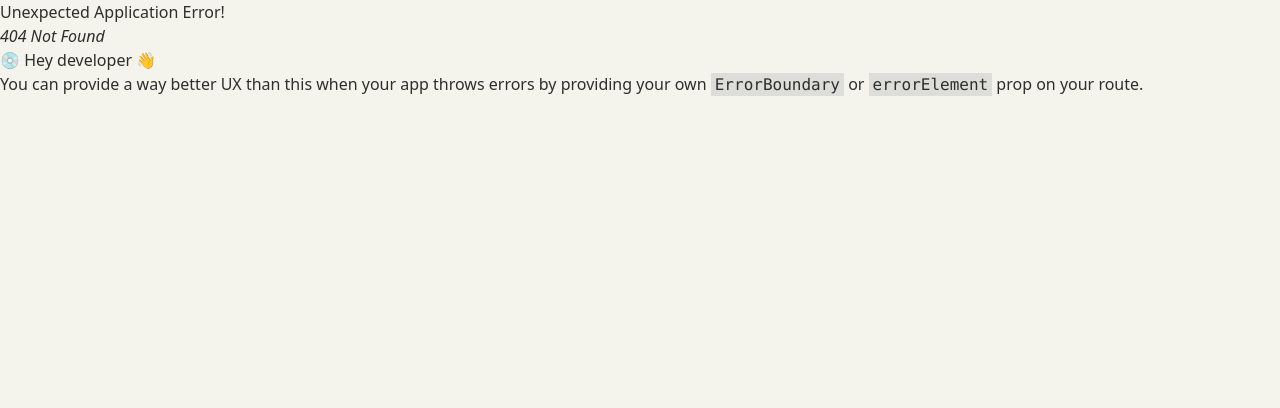
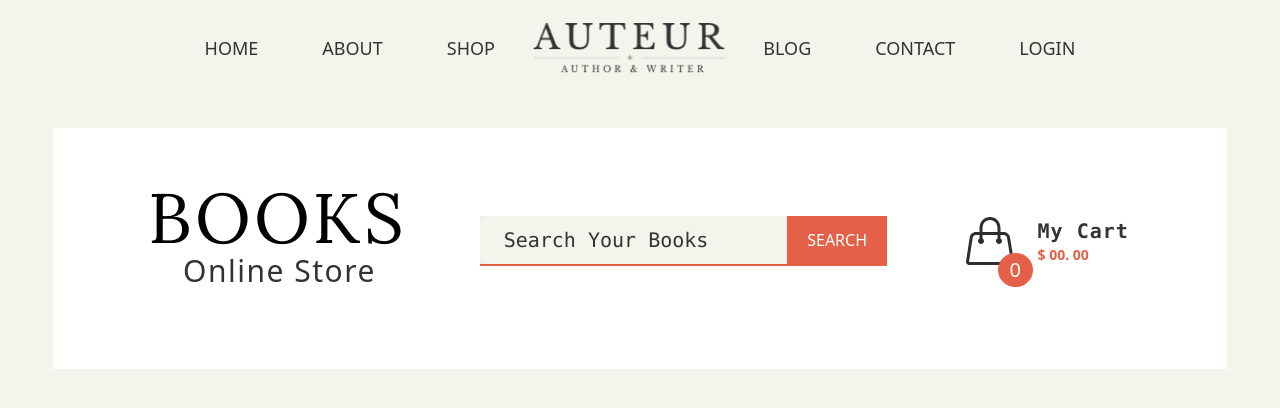
Before and after one commit to Mdabdullah3/Book-Store-Frontend, a React (Vite) app: page /shop in a window 1280 px wide. Before the commit this address had no page. Shown: the top 408 px of the page. Built offline with nearby package versions, Linux system fonts and the light colour scheme.

Commit message:
shop page done

```diff
--- a/src/App.tsx
+++ b/src/App.tsx
@@ -3,7 +3,7 @@ import "../Global.css"
 function App() {
 
   return (
-    <div className="app">
+    <div className="app bg-[#]">
       <MainLayout />
     </div>
   );
--- /dev/null
+++ b/src/Components/Categori.tsx
@@ -0,0 +1,13 @@
+import React from 'react';
+
+const Categori = () => {
+    return (
+        <div>
+            <div>
+
+            </div>
+        </div>
+    );
+};
+
+export default Categori;
--- a/src/Components/Ui/Bookmark.tsx
+++ b/src/Components/Ui/Bookmark.tsx
@@ -16,9 +16,9 @@ const Bookmark = () => {
                         </svg>
                     </button>
                 </div>
-                <div className="flex space-x-2 text-sm dark:text-gray-400">
+                <div className="flex space-x-2 text-sm dark:text-primary">
                     <button type="button" className="flex items-center p-1 space-x-1.5">
-                        <svg xmlns="http://www.w3.org/2000/svg" viewBox="0 0 512 512" aria-label="Number of comments" className="w-4 h-4 fill-current dark:text-violet-400">
+                        <svg xmlns="http://www.w3.org/2000/svg" viewBox="0 0 512 512" aria-label="Number of comments" className="w-4 h-4 fill-current dark:text-primary">
                             <path d="M448.205,392.507c30.519-27.2,47.8-63.455,47.8-101.078,0-39.984-18.718-77.378-52.707-105.3C410.218,158.963,366.432,144,320,144s-90.218,14.963-123.293,42.131C162.718,214.051,144,251.445,144,291.429s18.718,77.378,52.707,105.3c33.075,27.168,76.861,42.13,123.293,42.13,6.187,0,12.412-.273,18.585-.816l10.546,9.141A199.849,199.849,0,0,0,480,496h16V461.943l-4.686-4.685A199.17,199.17,0,0,1,448.205,392.507ZM370.089,423l-21.161-18.341-7.056.865A180.275,180.275,0,0,1,320,406.857c-79.4,0-144-51.781-144-115.428S240.6,176,320,176s144,51.781,144,115.429c0,31.71-15.82,61.314-44.546,83.358l-9.215,7.071,4.252,12.035a231.287,231.287,0,0,0,37.882,67.817A167.839,167.839,0,0,1,370.089,423Z"></path>
                             <path d="M60.185,317.476a220.491,220.491,0,0,0,34.808-63.023l4.22-11.975-9.207-7.066C62.918,214.626,48,186.728,48,156.857,48,96.833,109.009,48,184,48c55.168,0,102.767,26.43,124.077,64.3,3.957-.192,7.931-.3,11.923-.3q12.027,0,23.834,1.167c-8.235-21.335-22.537-40.811-42.2-56.961C270.072,30.279,228.3,16,184,16S97.928,30.279,66.364,56.206C33.886,82.885,16,118.63,16,156.857c0,35.8,16.352,70.295,45.25,96.243a188.4,188.4,0,0,1-40.563,60.729L16,318.515V352H32a190.643,190.643,0,0,0,85.231-20.125,157.3,157.3,0,0,1-5.071-33.645A158.729,158.729,0,0,1,60.185,317.476Z"></path>
                         </svg>
--- /dev/null
+++ b/src/Pages/Shop.tsx
@@ -0,0 +1,45 @@
+import Navbar from '@/layout/Navbar/Navbar';
+import React from 'react';
+import logo from "../assets/Logo/logo_250x80_crop_center@2x.webp"
+import { SlHandbag } from 'react-icons/sl';
+const Shop = () => {
+    return (
+        <div>
+            <Navbar />
+            <div className='w-11/12 mx-auto bg-white mt-32'>
+                <div className='w-10/12 mx-auto pt-16 flex items-center pb-20'>
+                    <div>
+                        <img src={logo} alt="" />
+                        <h1 className='text-3xl  text-secondary tracking-wider ml-8 mt-2'>Online Store</h1>
+                    </div>
+                    <div className="bg-info border-b-2 border-primary relative overflow-hidden w-5/12 p-0 mx-auto">
+                        <input
+                            type="text"
+                            className=" placeholder-secondary border-none px-6 text-xl font-mono input py-4 w-full text-secondary"
+
+                            placeholder="Search Your Books"
+                        />
+                        <h1 className="p-5 absolute uppercase -top-2 right-0 text-white bg-primary text-md ">
+                            Search
+                        </h1>
+                    </div>
+                    <div>
+                        <div className='flex relative items-center gap-4 text-xl'>
+                            {/* <h1 ><AiOutlineShoppingCart /></h1>
+                            <h1 className='text-sm tracking-wide'>Shopping cart :</h1> */}
+                            <h1 className='text-5xl relative cursor-pointer'><SlHandbag /></h1>
+                            <p className=' absolute top-9 left-8 cursor-pointer px-3 text-white py-[3px] bg-primary rounded-full'>0</p>
+                            <div className='ml-2'>
+                                <h1 className='text-md font-semibold text-secondary tracking-wider font-mono'>My Cart</h1>
+                                <h1 className='text-sm font-semibold text-primary'>$ 00. 00</h1>
+                            </div>
+                        </div>
+                    </div>
+                </div>
+
+
+            </div>
+        </div>
+    );
+};
+export default Shop;
--- a/src/layout/Navbar/DesktopNav.tsx
+++ b/src/layout/Navbar/DesktopNav.tsx
@@ -3,11 +3,11 @@ import { Link } from 'react-router-dom';
 import logo from "../../assets/Logo/logo-dark.png"
 const DesktopNav = () => {
     const navigation = <>
-        <li className=' text-secondary  cursor-pointer'><Link to='/home'
+        <li className=' text-secondary  cursor-pointer'><Link to='/'
             className='transition-all duration-300 uppercase'> Home</Link></li>
         <li className=' text-secondary  cursor-pointer uppercase'><Link to='/corporate'
             className='transition-all duration-300'>About </Link></li>
-        <li className=' text-secondary  cursor-pointer uppercase'><Link to='/nonprofit'
+        <li className=' text-secondary  cursor-pointer uppercase'><Link to='/shop'
             className='transition-all duration-300'> Shop</Link></li>
     </>
     const navigation2 = <>
```
Also changed, not shown: src/routes/routes.tsx (+5 -4 lines), src/assets/Logo/logo_250x80_crop_center@2x.webp (added).
